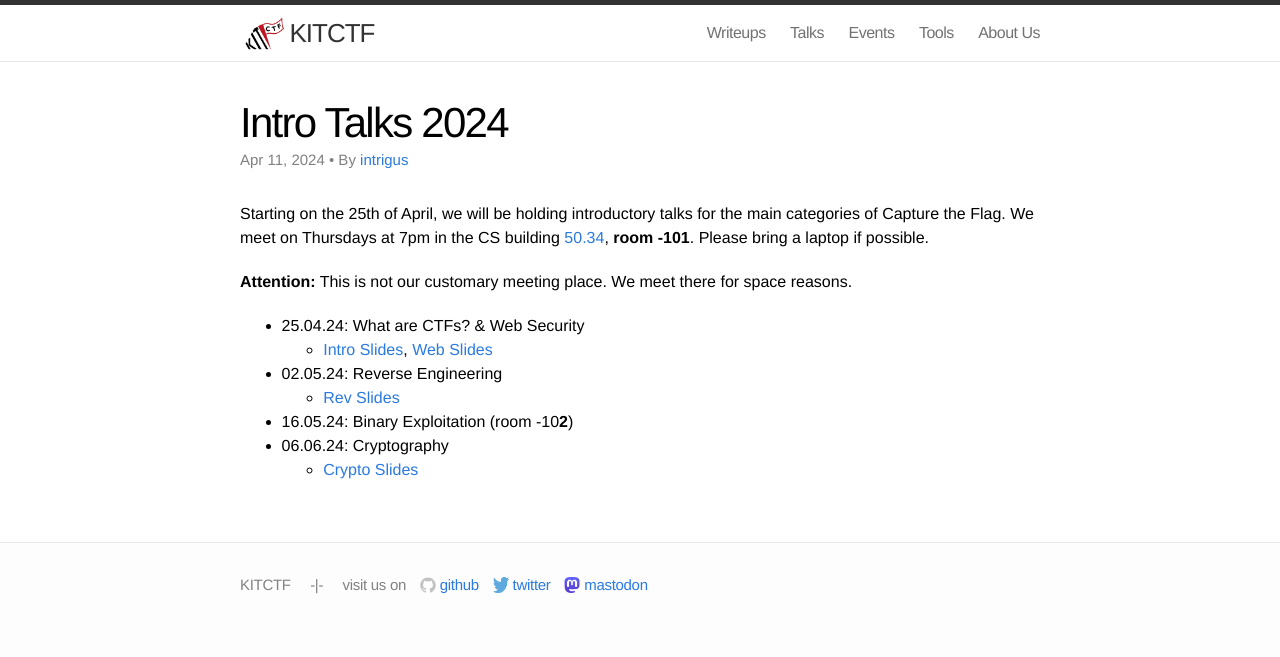
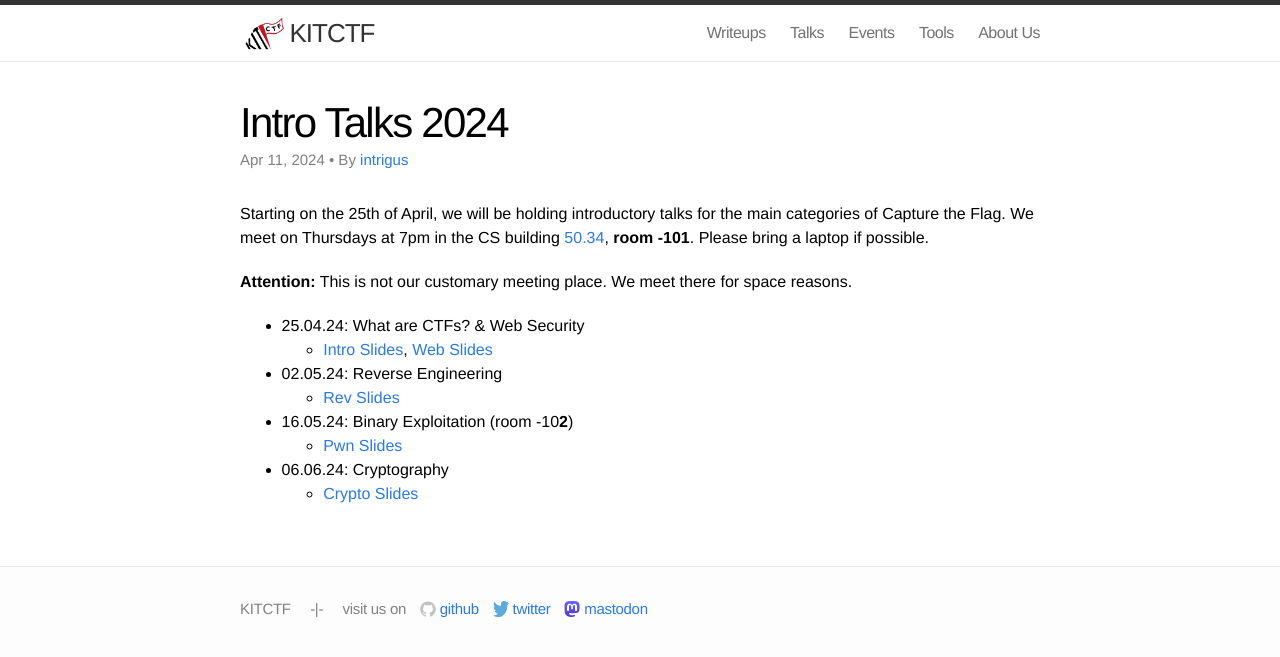
Before and after one commit to kitctf/www, a Jekyll site: the page built from _posts/2024-04-11-intro.md, in a window 1280 px wide. Shown: the top 657 px of the page. Built offline with Jekyll 4.4.1, drawn with Linux system fonts in a browser that asks for light colours.

```diff
--- a/_posts/2024-04-11-intro.md
+++ b/_posts/2024-04-11-intro.md
@@ -17,5 +17,6 @@
  * 02.05.24: Reverse Engineering
     * [Rev Slides](/talks/2024-05-02-revintro/slides.pdf)
  * 16.05.24: Binary Exploitation (room -10**2**)
+    * [Pwn Slides](/talks/2024-05-16-pwnintro/slides.pdf)
  * 06.06.24: Cryptography
    * [Crypto Slides](/talks/2024-06-06-cryptointro/slides.pdf)
```
Also changed, not shown: 1 other file.
